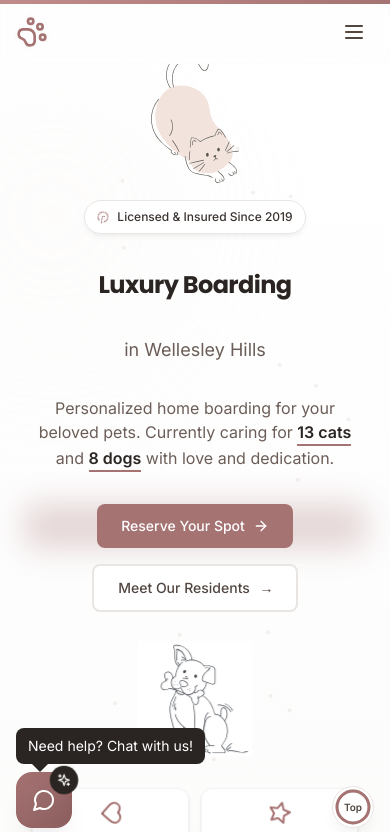
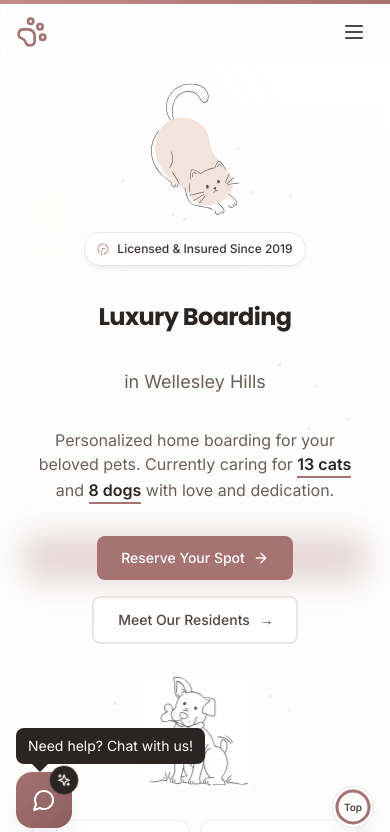
Before and after one commit to Cocochoiii/coco_petboarding, a Next.js app: page / in a window 390 px wide. Shown: the top 832 px of the page. Built offline with nearby package versions, Linux system fonts and the light colour scheme.

Commit message:
UIUX Elements6

```diff
--- a/components/HeroSection.tsx
+++ b/components/HeroSection.tsx
@@ -107,7 +107,7 @@ export default function HeroSection() {
                     <div className="flex flex-col lg:flex-row items-center justify-center w-full max-w-7xl gap-6 lg:gap-10 xl:gap-14">
                         {/* ===== 左侧 SVG：Mobile 版本（lg 以下显示） ===== */}
                         <motion.div
-                            className="flex-shrink-0 flex justify-center w-full mb-2 mt-2 lg:hidden mt-50"
+                            className="flex-shrink-0 flex justify-center w-full mb-2 mt-10 lg:hidden mt-50"
                             initial={{ opacity: 0, y: -10, scale: 0.9 }}
                             animate={{
                                 opacity: 1,
```
